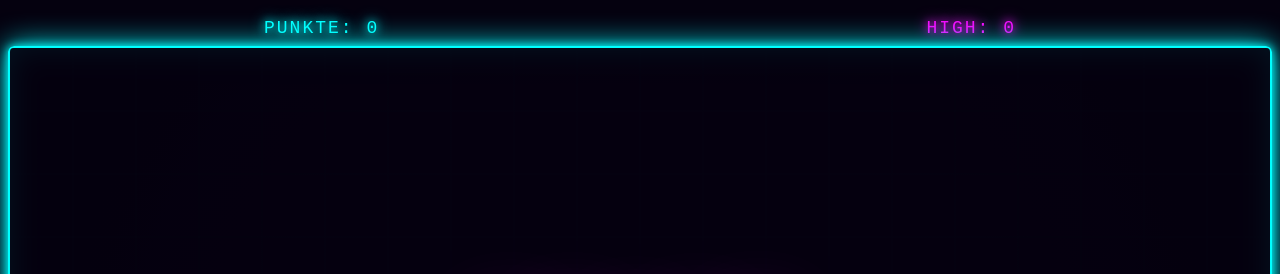
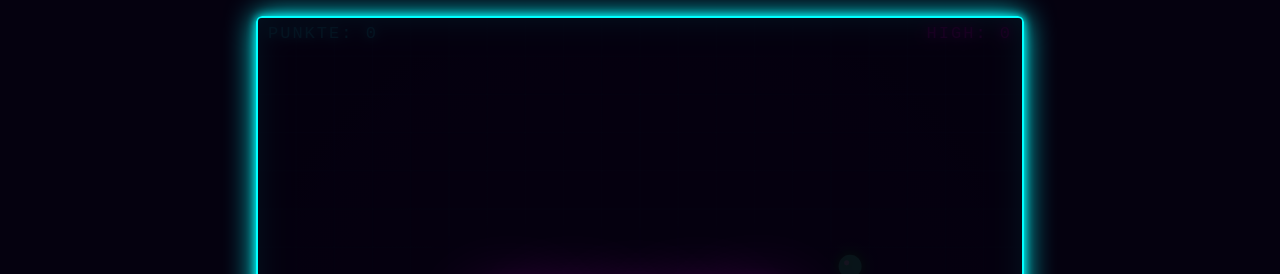
Before and after one commit to boiler-byte/Snake, a plain HTML site: page index.html in a window 1280 px wide. Shown: the top 274 px of the page. Drawn offline with Linux system fonts and the light colour scheme.

Commit message:
Fix aspect ratio 1:1

```diff
--- a/index.html
+++ b/index.html
@@ -6,50 +6,28 @@
 <title>Snake</title>
 <style>
   * { margin: 0; padding: 0; box-sizing: border-box; -webkit-tap-highlight-color: transparent; }
-
   html, body {
     height: 100%;
     background: #05010f;
     color: #0ff;
     font-family: 'Courier New', monospace;
     overflow: hidden;
+    user-select: none;
+  }
+  #game {
+    position: fixed;
+    inset: 0;
     display: flex;
     align-items: center;
     justify-content: center;
-  user-select: none;
   }
-
-#game {
-  /* Ganze verfügbare Fläche, aber als Flex-Container */
-  display: flex;
-  flex-direction: column;
-  align-items: center;
-  justify-content: center;
-  width: 100vw;
-  height: 100vh;
-  padding: 8px;
-  gap: 4px;
-}
-
-#hud {
-  width: min(96vmin, 96vw);
-  display: flex;
-  justify-content: space-between;
-  padding: 4px 8px;
-  font-size: clamp(12px, 2.5vmin, 18px);
-  letter-spacing: 2px;
-  text-shadow: 0 0 8px #0ff, 0 0 16px #0ff;
-  flex-shrink: 0;
-  box-sizing: border-box;
-}
-
+  /* Board ist IMMER ein perfektes Quadrat, das in beide Richtungen passt.
+     vmin = min(vw, vh) → funktioniert auf 16:9, 4:3, Hochformat etc. */
   #board {
-  /* Quadrat, das in BEIDE Richtungen passt – abzüglich HUD-Höhe */
-  width: min(96vmin, 96vw);
-  height: min(96vmin, 96vw);
-  max-height: calc(100vh - 60px);   /* Platz für HUD lassen */
+    position: relative;
+    width: min(96vmin, 96vw, 96vh);
+    height: min(96vmin, 96vw, 96vh);
     aspect-ratio: 1 / 1;
-  position: relative;
     background: radial-gradient(circle at 50% 50%, #0a0220 0%, #05010f 100%);
     border: 2px solid #0ff;
     box-shadow:
@@ -58,25 +36,25 @@
       0 0 30px #0ff;
     border-radius: 6px;
     overflow: hidden;
-  flex-shrink: 0;
   }
-
+  /* HUD liegt als Overlay INNERHALB des Boards → klaut keinen Platz,
+     das Board bleibt exakt quadratisch. */
+  #hud {
+    position: absolute;
+    top: 0;
+    left: 0;
+    right: 0;
+    display: flex;
+    justify-content: space-between;
+    padding: 6px 10px;
+    font-size: clamp(11px, 2.2vmin, 17px);
+    letter-spacing: 2px;
+    text-shadow: 0 0 8px #0ff, 0 0 16px #0ff;
+    z-index: 5;
+    pointer-events: none;
+  }
   #hud .score { color: #0ff; }
   #hud .high { color: #f0f; text-shadow: 0 0 8px #f0f, 0 0 16px #f0f; }
-  #board {
-    position: relative;
-    width: 100%;
-    aspect-ratio: 1/1;
-    background:
-      radial-gradient(circle at 50% 50%, #0a0220 0%, #05010f 100%);
-    border: 2px solid #0ff;
-    box-shadow:
-      0 0 10px #0ff,
-      0 0 30px #0ff inset,
-      0 0 30px #0ff;
-    border-radius: 6px;
-    overflow: hidden;
-  }
   canvas {
     display: block;
     width: 100%;
@@ -96,7 +74,7 @@
   }
   .overlay.hidden { display: none; }
   .title {
-    font-size: clamp(36px, 12vw, 90px);
+    font-size: clamp(36px, 12vmin, 90px);
     font-weight: bold;
     letter-spacing: 8px;
     color: #0ff;
@@ -108,7 +86,7 @@
     margin-bottom: 8px;
   }
   .subtitle {
-    font-size: clamp(11px, 2.8vw, 15px);
+    font-size: clamp(11px, 2.8vmin, 15px);
     color: #f0f;
     text-shadow: 0 0 6px #f0f;
     letter-spacing: 3px;
@@ -120,7 +98,7 @@
     border: 2px solid #0ff;
     color: #0ff;
     font-family: inherit;
-    font-size: clamp(14px, 3.5vw, 20px);
+    font-size: clamp(14px, 3.5vmin, 20px);
     letter-spacing: 3px;
     padding: 12px 32px;
     border-radius: 6px;
@@ -136,31 +114,33 @@
     text-shadow: none;
   }
   .finalScore {
-    font-size: clamp(16px, 4vw, 24px);
+    font-size: clamp(16px, 4vmin, 24px);
     color: #0ff;
     text-shadow: 0 0 10px #0ff;
     margin-bottom: 10px;
     letter-spacing: 2px;
   }
   .newHigh {
-    font-size: clamp(13px, 3vw, 18px);
+    font-size: clamp(13px, 3vmin, 18px);
     color: #f0f;
     text-shadow: 0 0 12px #f0f;
     margin-bottom: 24px;
     letter-spacing: 2px;
     animation: pulse 0.8s infinite alternate;
   }
+  .newHigh.hidden { display: none; }
   @keyframes pulse { from { opacity: 0.6; } to { opacity: 1; } }
 </style>
 </head>
 <body>
 <div id="game">
+  <div id="board">
+    <canvas id="canvas"></canvas>
+
     <div id="hud">
       <div class="score">PUNKTE: <span id="score">0</span></div>
       <div class="high">HIGH: <span id="highscore">0</span></div>
     </div>
-  <div id="board">
-    <canvas id="canvas"></canvas>
 
     <div id="startScreen" class="overlay">
       <div class="title">SNAKE</div>
@@ -169,7 +149,7 @@
     </div>
 
     <div id="gameOverScreen" class="overlay hidden">
-      <div class="title" style="font-size:clamp(24px,8vw,50px);">GAME OVER</div>
+      <div class="title" style="font-size:clamp(24px,8vmin,50px);">GAME OVER</div>
       <div class="finalScore">PUNKTE: <span id="finalScore">0</span></div>
       <div class="newHigh hidden" id="newHigh">★ NEUER HIGHSCORE ★</div>
       <button class="btn" id="restartBtn">NOCHMAL</button>
@@ -204,10 +184,12 @@
 
   function resizeCanvas() {
     const rect = canvas.getBoundingClientRect();
-    canvas.width = rect.width * dpr;
-    canvas.height = rect.height * dpr;
+    // Sicherheitsnetz: Canvas immer quadratisch halten
+    const size = Math.min(rect.width, rect.height);
+    canvas.width = size * dpr;
+    canvas.height = size * dpr;
     ctx.setTransform(dpr, 0, 0, dpr, 0, 0);
-    cellSize = rect.width / GRID;
+    cellSize = size / GRID;
     if (snake) draw();
   }
   window.addEventListener('resize', resizeCanvas);
@@ -251,7 +233,7 @@
     }
   }
 
-  // Tastatur-Eingabe
+  // Tastatur-Eingabe (Referenz ist nextDir, damit schnelle Mehrfach-Eingaben korrekt sind)
   function setDir(nx, ny) {
     if (nx === -nextDir.x && ny === -nextDir.y) return;
     nextDir = { x: nx, y: ny };
@@ -267,9 +249,10 @@
     }
   });
 
-  // Touch-Steuerung im Nokia-Layout (3x3 Zonen)
-  // Ecken: primäre Richtung bevorzugt, aber wenn diese die aktuelle Richtung ist
-  // (also keine Änderung brächte), wird die sekundäre Richtung genommen.
+  // Touch-Steuerung im Nokia-Layout (3x3 Zonen).
+  // Ecken: primäre Richtung bevorzugt. Bringt diese keine Änderung
+  // (z.B. Fahrt schon nach oben bei Tipp auf oben-links), wird die
+  // sekundäre Richtung genommen. So reagiert jede Ecke zuverlässig.
   function handleTouch(x, y) {
     const rect = canvas.getBoundingClientRect();
     const rx = (x - rect.left) / rect.width;
@@ -281,8 +264,6 @@
 
     const ref = nextDir;
 
-    // Probiert eine Richtung zu setzen. Gibt true zurück, wenn sie
-    // gültig ist UND eine tatsächliche Änderung bringt.
     function trySet(nx, ny) {
       if (nx === -ref.x && ny === -ref.y) return false; // 180°-Wendung
       if (nx === ref.x && ny === ref.y) return false;   // keine Änderung
@@ -392,26 +373,31 @@
   function draw() {
     const w = canvas.width / dpr;
     const h = canvas.height / dpr;
-    const cs = w / GRID;
+    // min(), damit die Zellgröße immer quadratisch ist
+    const cs = Math.min(w, h) / GRID;
+    const offX = (w - cs * GRID) / 2;
+    const offY = (h - cs * GRID) / 2;
 
     ctx.clearRect(0, 0, w, h);
 
+    // Gitterlinien (dezent neon)
     ctx.strokeStyle = 'rgba(0, 255, 255, 0.08)';
     ctx.lineWidth = 1;
     for (let i = 1; i < GRID; i++) {
       ctx.beginPath();
-      ctx.moveTo(i * cs, 0);
-      ctx.lineTo(i * cs, h);
+      ctx.moveTo(offX + i * cs, offY);
+      ctx.lineTo(offX + i * cs, offY + cs * GRID);
       ctx.stroke();
       ctx.beginPath();
-      ctx.moveTo(0, i * cs);
-      ctx.lineTo(w, i * cs);
+      ctx.moveTo(offX, offY + i * cs);
+      ctx.lineTo(offX + cs * GRID, offY + i * cs);
       ctx.stroke();
     }
 
+    // Tier (selten) – Magenta mit Glow, pulsierend
     if (animal) {
-      const cx = (animal.x + 0.5) * cs;
-      const cy = (animal.y + 0.5) * cs;
+      const cx = offX + (animal.x + 0.5) * cs;
+      const cy = offY + (animal.y + 0.5) * cs;
       const t = performance.now() / 200;
       const r = cs * (0.32 + Math.sin(t) * 0.05);
       ctx.save();
@@ -432,9 +418,10 @@
       ctx.restore();
     }
 
+    // Apfel – leuchtendes grün/cyan
     if (food) {
-      const cx = (food.x + 0.5) * cs;
-      const cy = (food.y + 0.5) * cs;
+      const cx = offX + (food.x + 0.5) * cs;
+      const cy = offY + (food.y + 0.5) * cs;
       const r = cs * 0.3;
       ctx.save();
       ctx.shadowColor = '#0f0';
@@ -450,11 +437,12 @@
       ctx.restore();
     }
 
+    // Schlange
     for (let i = snake.length - 1; i >= 0; i--) {
       const s = snake[i];
       const pad = cs * 0.1;
-      const x = s.x * cs + pad;
-      const y = s.y * cs + pad;
+      const x = offX + s.x * cs + pad;
+      const y = offY + s.y * cs + pad;
       const size = cs - pad * 2;
 
       const isHead = i === 0;
@@ -474,6 +462,7 @@
       roundRect(ctx, x, y, size, size, radius);
       ctx.fill();
 
+      // Kopf: Augen
       if (isHead) {
         ctx.shadowBlur = 0;
         ctx.fillStyle = '#05010f';
@@ -530,6 +519,7 @@
   startBtn.addEventListener('click', startGame);
   restartBtn.addEventListener('click', startGame);
 
+  // Initial
   resizeCanvas();
   resetGame();
   running = false;
```
Lines whose indentation alone changed are shown as unchanged.
